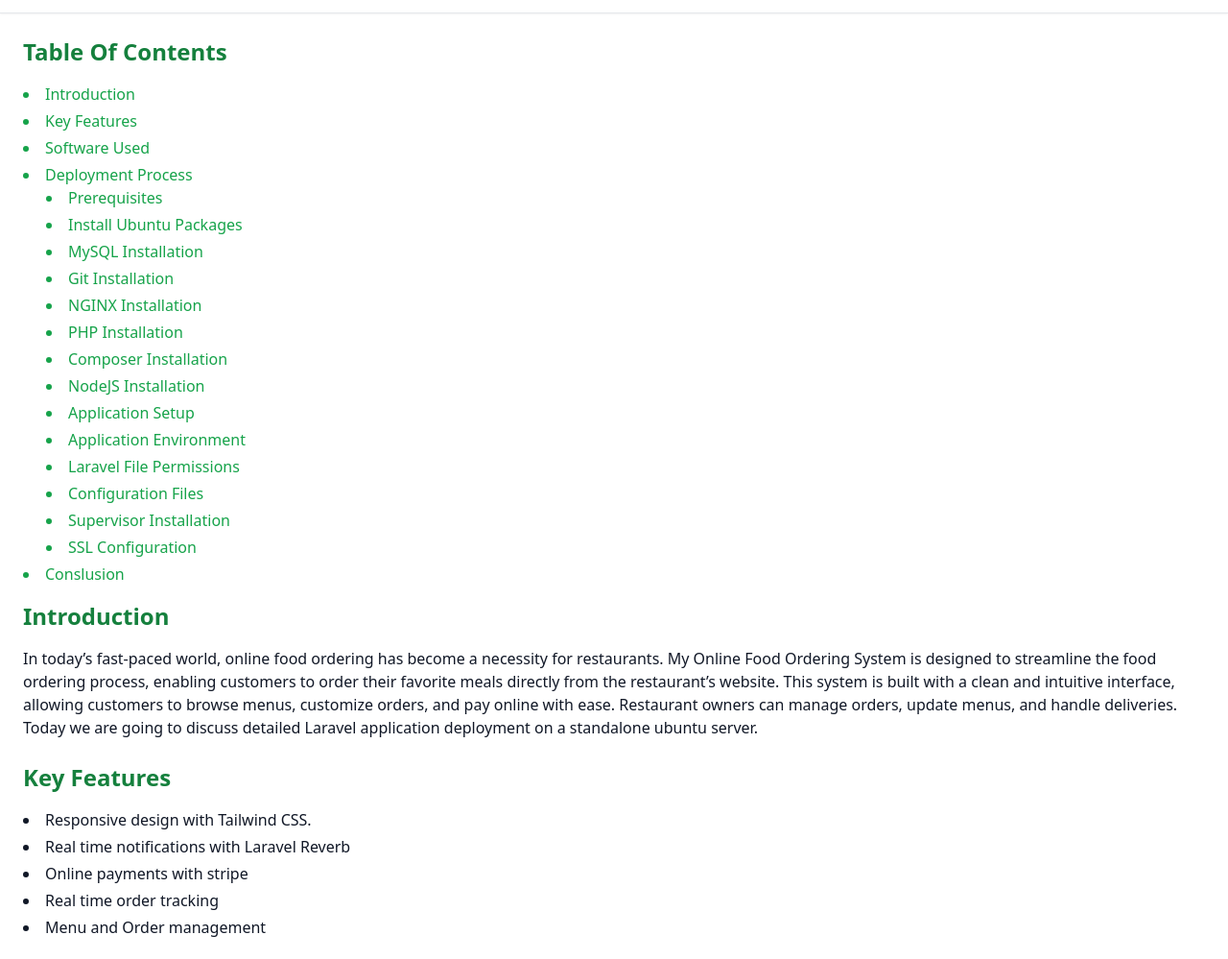
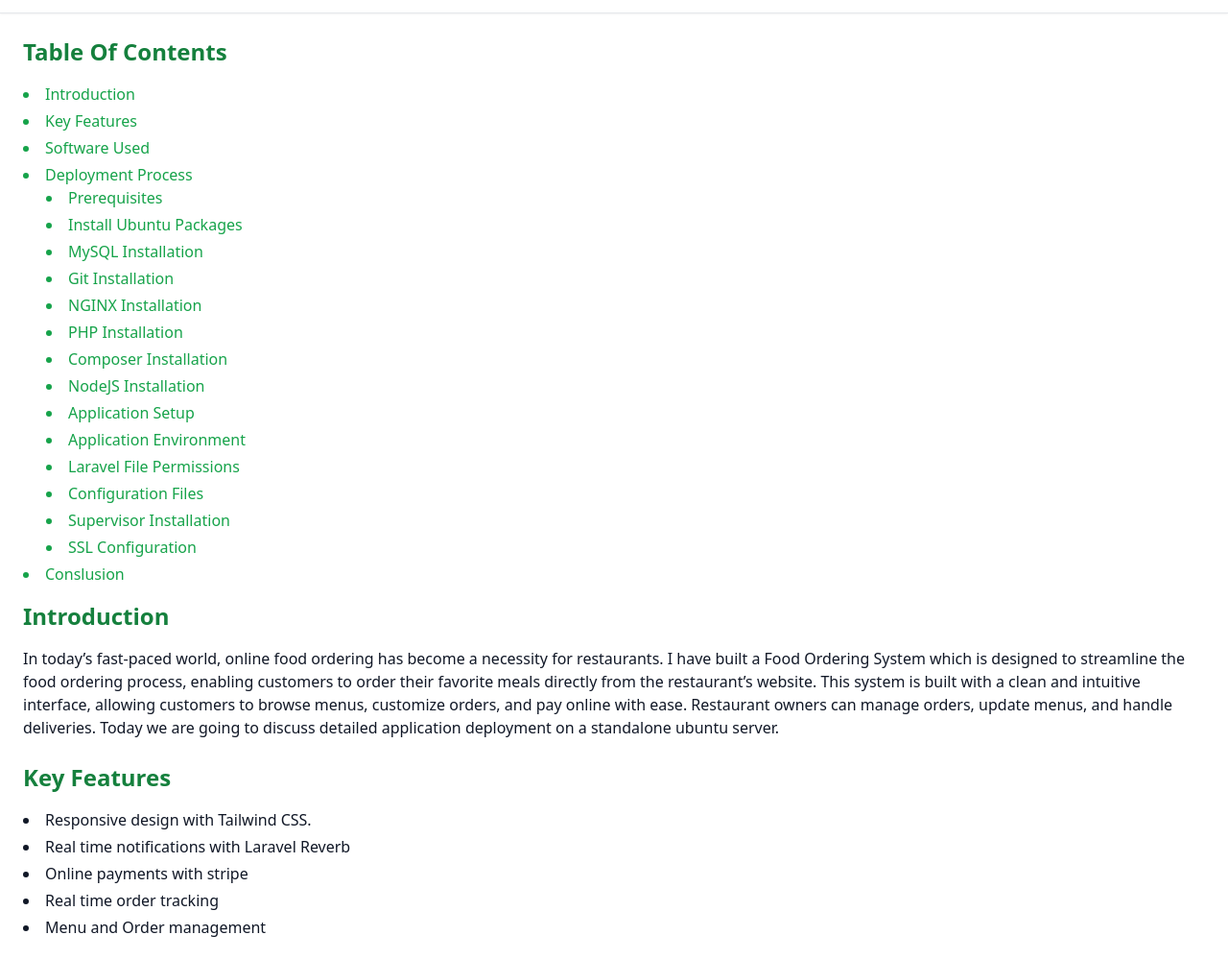
Before and after one commit to ReddyPrashanth/articles, a website: page index.html in a window 1280 px wide. Shown: the part 91-1090 px from the top of the page at 96% size. Drawn offline with Linux system fonts and the light colour scheme.

```diff
--- a/index.html
+++ b/index.html
@@ -114,13 +114,13 @@
         <h2 class="text-2xl font-semibold mb-4 text-green-700">Introduction</h2>
         <p>
           In today’s fast-paced world, online food ordering has become a
-          necessity for restaurants. My Online Food Ordering System is designed
-          to streamline the food ordering process, enabling customers to order
-          their favorite meals directly from the restaurant’s website. This
-          system is built with a clean and intuitive interface, allowing
-          customers to browse menus, customize orders, and pay online with ease.
-          Restaurant owners can manage orders, update menus, and handle
-          deliveries. Today we are going to discuss detailed Laravel application
+          necessity for restaurants. I have built a Food Ordering System which
+          is designed to streamline the food ordering process, enabling
+          customers to order their favorite meals directly from the restaurant’s
+          website. This system is built with a clean and intuitive interface,
+          allowing customers to browse menus, customize orders, and pay online
+          with ease. Restaurant owners can manage orders, update menus, and
+          handle deliveries. Today we are going to discuss detailed application
           deployment on a standalone ubuntu server.
         </p>
       </section>
```
